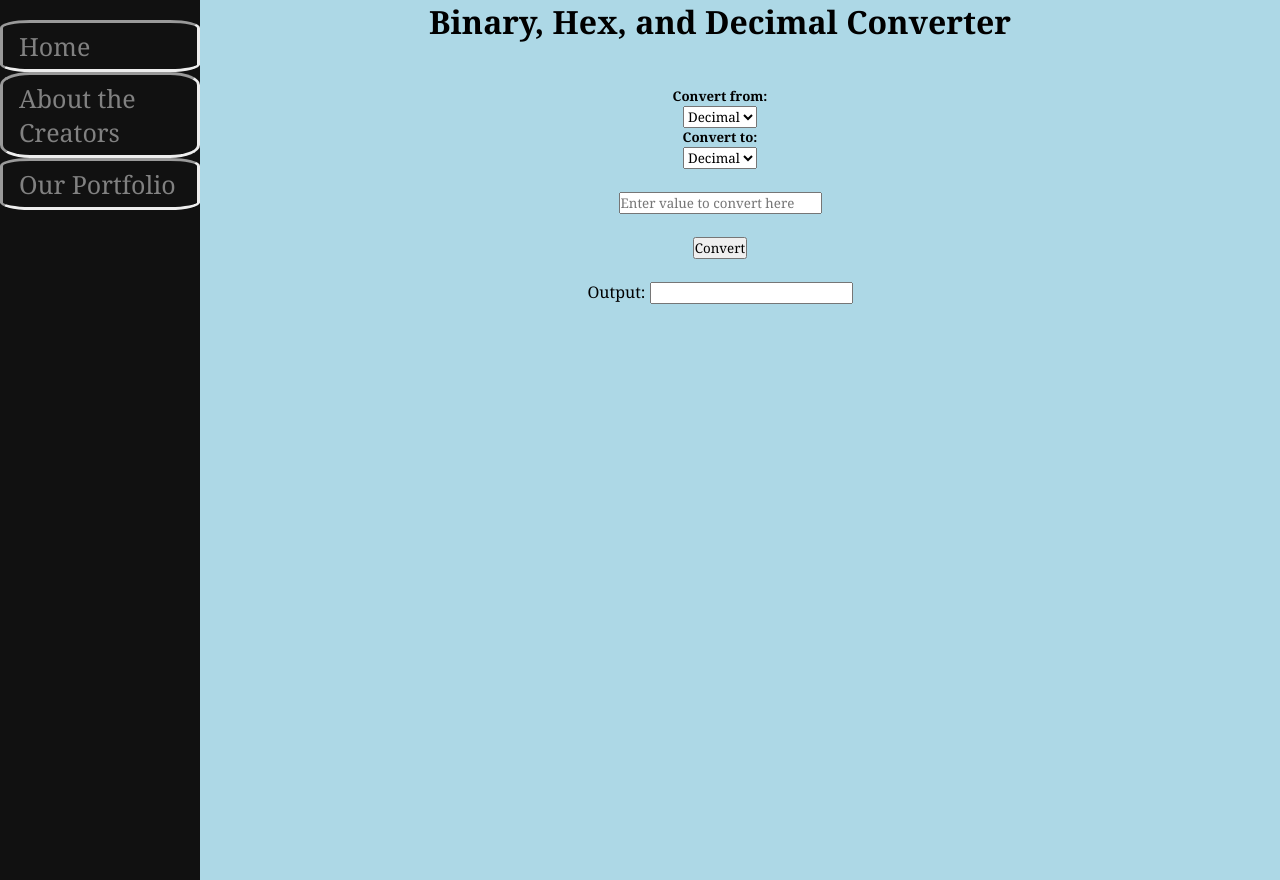
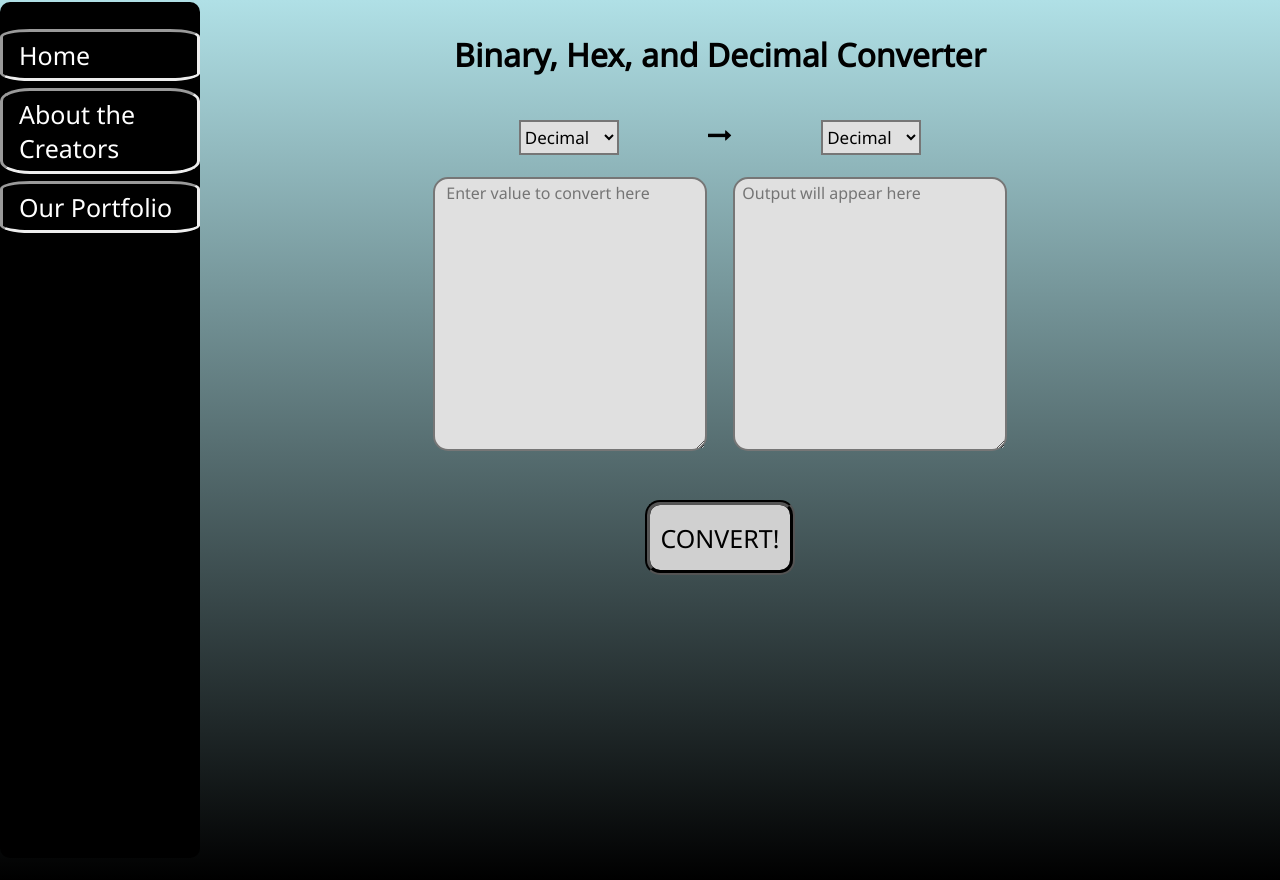
Before and after one commit to umaparhar1/gitgals, a Django app: page /converter.html in a window 1280 px wide. Run offline with Django 3.2, Linux system fonts and the light colour scheme.

Commit message:
new converter look

```diff
--- a/Proj1/converter/static/css/mysite.css
+++ b/Proj1/converter/static/css/mysite.css
@@ -1,8 +1,8 @@
 *{
   margin: 0;
   padding: 0;
-    font-family: Cambria, Cochin, Georgia, Times, 'Times New Roman', serif;
-    /*font-family: "Open Sans", sans-serif;**/
+  /*font-family: "Lucida Sans Unicode", "Lucida Grande", sans-serif;**/
+  font-family: 'Noto Sans', sans-serif;
 }
 div#hero{
   display: flex;
@@ -17,19 +17,27 @@ div#hero{
   text-align: center;
 }
 body{
-    background-color: lightblue;
+  height: 100%;
+  margin: 0;
+  background-repeat: no-repeat;
+  background-attachment: fixed;
+  background-image: linear-gradient(	powderblue, black);
+  color: black;
 }
 /* The sidebar menu */
 .sidenav {
-    height: 100%; /* Full-height: remove this if you want "auto" height */
+  height: 95%; /* Full-height: remove this if you want "auto" height */
   width: 200px; /* Set the width of the sidebar */
   position: fixed; /* Fixed Sidebar (stay in place on scroll) */
   z-index: 1; /* Stay on top */
   top: 0; /* Stay at the top */
   left: 0;
-    background-color: #111; /* Black */
+  background-color: black; /* Black */
   overflow-x: hidden; /* Disable horizontal scroll */
   padding-top: 20px;
+  border-radius: 10px;
+  margin-top: 2px;
+  margin-bottom: 2px;
 }
 
 /* The navigation menu links */
@@ -37,15 +45,16 @@ body{
   padding: 6px 8px 6px 16px;
   text-decoration: none;
   font-size: 25px;
-    color: #818181;
+  color:white;
   display: block;
   border-style: inset;
   border-radius: 15%;
+  margin-top: 7px;
 }
 
 /* When you mouse over the navigation links, change their color */
 .sidenav a:hover {
-    color: #f1f1f1;
+  color: gray;
 }
 
 /* Style page content */
--- a/Proj1/converter/templates/converter/aboutCreators.html
+++ b/Proj1/converter/templates/converter/aboutCreators.html
@@ -5,7 +5,7 @@
 <head>
     <title>About the Creators</title>
     <link rel="stylesheet" type ="text/css" href="{% static 'css/mysite.css' %}">
-    <link href="https://fonts.googleapis.com/css?family=Open+Sans&display=swap" rel="stylesheet">
+    <link href="https://fonts.googleapis.com/css2?family=Noto+Sans&display=swap" rel="stylesheet">
 </head>
 
 <body>
@@ -16,7 +16,7 @@
         <a href="ourPortfolio.html">Our Portfolio</a>
     </div>
     <div class="main">
-        <h1>About the Creators:</h1>
+        <h1 style = "margin-top: 2%;">About the Creators:</h1>
         <p>Uma Parhar</p>
         <p>Lauren Ferg</p>
     </div>
--- a/Proj1/converter/templates/converter/converter.html
+++ b/Proj1/converter/templates/converter/converter.html
@@ -5,7 +5,8 @@
 <head>
    <title>Binary, Hex, and Decimal Converter</title>
    <link rel="stylesheet" type="text/css" href="{% static 'css/mysite.css' %}">
-   <link href="https://fonts.googleapis.com/css?family=Open+Sans&display=swap" rel="stylesheet">
+   <link href="https://fonts.googleapis.com/css2?family=Noto+Sans&display=swap" rel="stylesheet">
+   <link rel="stylesheet" href="https://cdnjs.cloudflare.com/ajax/libs/font-awesome/4.7.0/css/font-awesome.min.css">
 </head>
 
 <body>
@@ -15,31 +16,31 @@
        <a href="ourPortfolio.html">Our Portfolio</a>
    </div>
    <div class="main">
-       <h1>Binary, Hex, and Decimal Converter</h1>
+       <h1 style = "margin-top: 3%;">Binary, Hex, and Decimal Converter</h1>
        <br>
        <br>
        <form>
-           <h5>Convert from: </h4>
-           <select id="list1" onchange="listoption()">
+           <select id="list1" onchange="listoption()"style="height: 35px; width:100px;font-size: 17px;background-color:#E0E0E0;border-width: 2px; color: black;margin-right: 85px;">
                <option>Decimal</option>
                <option>Hex</option>
                <option>Binary</option>
            </select>
-           <h5>Convert to: </h4>
-           <select id="list2" onchange="listoption()">
+           <i style="font-size:24px;" class="fa">&#xf178;</i>
+           <select id="list2" onchange="listoption()" style="height: 35px;width:100px;margin-left: 85px;font-size: 17px;background-color:#E0E0E0;border-width: 2px; color: black;">
                <option>Decimal</option>
                <option>Hex</option>
                <option>Binary</option>
            </select>
        </form>
        <br>
-       <input id="userinput" placeholder="Enter value to convert here">
+       <p><textarea id="userinput" name = "userInput" placeholder="  Enter value to convert here" rows = 12 cols = 30 style = "font-size: 16px;margin-right: 1%;color: black;background-color:#E0E0E0;border-width: 2px;border-radius: 15px;padding: 3px;"></textarea>
+       <textarea type="text" name = "userOutput" placeholder=" Output will appear here" id="outputText" rows = 12 cols = 30 style = "font-size: 16px;margin-left: 1%;color: black;background-color:#E0E0E0; border-width: 2px;border-radius: 15px;padding: 3px;"></textarea></p>
        <br>
-       <br>
-       <button onclick="checkInput()" id="button1">Convert</button>
-       <br>
-       <br>
-       <p>Output: <input type="text" id="outputText" size="20"></p>
+        <br>
+       <button onclick="checkInput()" id="button1" style = "height: 75px; width:150px;font-size: 25px;background-color: #D0D0D0; border-style: groove;border-width: 5px;border-radius: 15px;">CONVERT!</button>
+        <br>
+        <br>
+
    </div>
 </body>
 <script>
--- a/Proj1/converter/templates/converter/mysite.html
+++ b/Proj1/converter/templates/converter/mysite.html
@@ -5,7 +5,7 @@
 <head>
     <title>Personal Website</title>
     <link rel="stylesheet" type ="text/css" href="{% static 'css/mysite.css' %}">
-    <link href="https://fonts.googleapis.com/css?family=Open+Sans&display=swap" rel="stylesheet">
+    <link href="https://fonts.googleapis.com/css2?family=Noto+Sans&display=swap" rel="stylesheet">
 </head>
 
 <body>
@@ -19,7 +19,7 @@
     <!-- Page content -->
     <div class="main">
         <div>
-            <h1>Welcome to Our Personal Website!</h1>
+            <h1 style = "margin-top: 2%;">Welcome to Our Personal Website!</h1>
             <p>Click the tabs on the left to see our projects or to learn more about the creators!</p>
         </div>
     </div>
--- a/Proj1/converter/templates/converter/ourPortfolio.html
+++ b/Proj1/converter/templates/converter/ourPortfolio.html
@@ -5,7 +5,7 @@
 <head>
     <title>Our Portfolio</title>
     <link rel="stylesheet" type ="text/css" href="{% static 'css/mysite.css' %}">
-    <link href="https://fonts.googleapis.com/css?family=Open+Sans&display=swap" rel="stylesheet">
+    <link href="https://fonts.googleapis.com/css2?family=Noto+Sans&display=swap" rel="stylesheet">
 </head>
 
 <body>
@@ -15,9 +15,10 @@
         <a href="ourPortfolio.html">Our Portfolio</a>
     </div>
     <div class="main">
-        <h1>Our Portfolio:</h1>
+        <h1 style = "margin-top: 2%;">Our Portfolio:</h1>
         <a href="converter.html">Binary, Hex, and Decimal Converter</a>
     </div>
+
 </body>
 
 </html>
```
Also changed, not shown: Proj1/asgi.py (added, +16 -0 lines), Proj1/converter/templates/converter/test.html (added, +20 -0 lines), Proj1/settings.py (added, +120 -0 lines), Proj1/urls.py (added, +21 -0 lines), Proj1/wsgi.py (added, +16 -0 lines), manage.py (added, +21 -0 lines), Proj1/__init__.py (added), Proj1/converter/templates/converter/converter.jpg (added), db.sqlite3 (added), 2 other files. Lines whose indentation alone changed are shown as unchanged.
